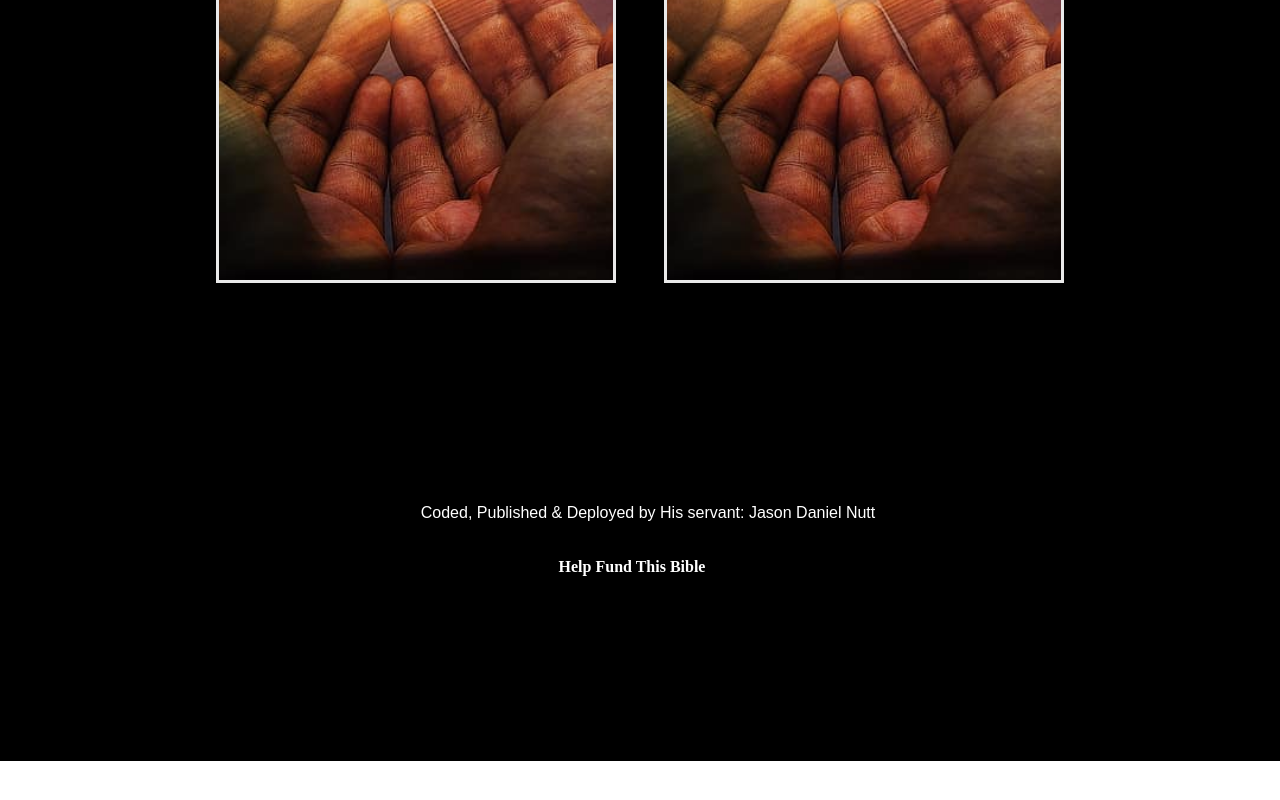
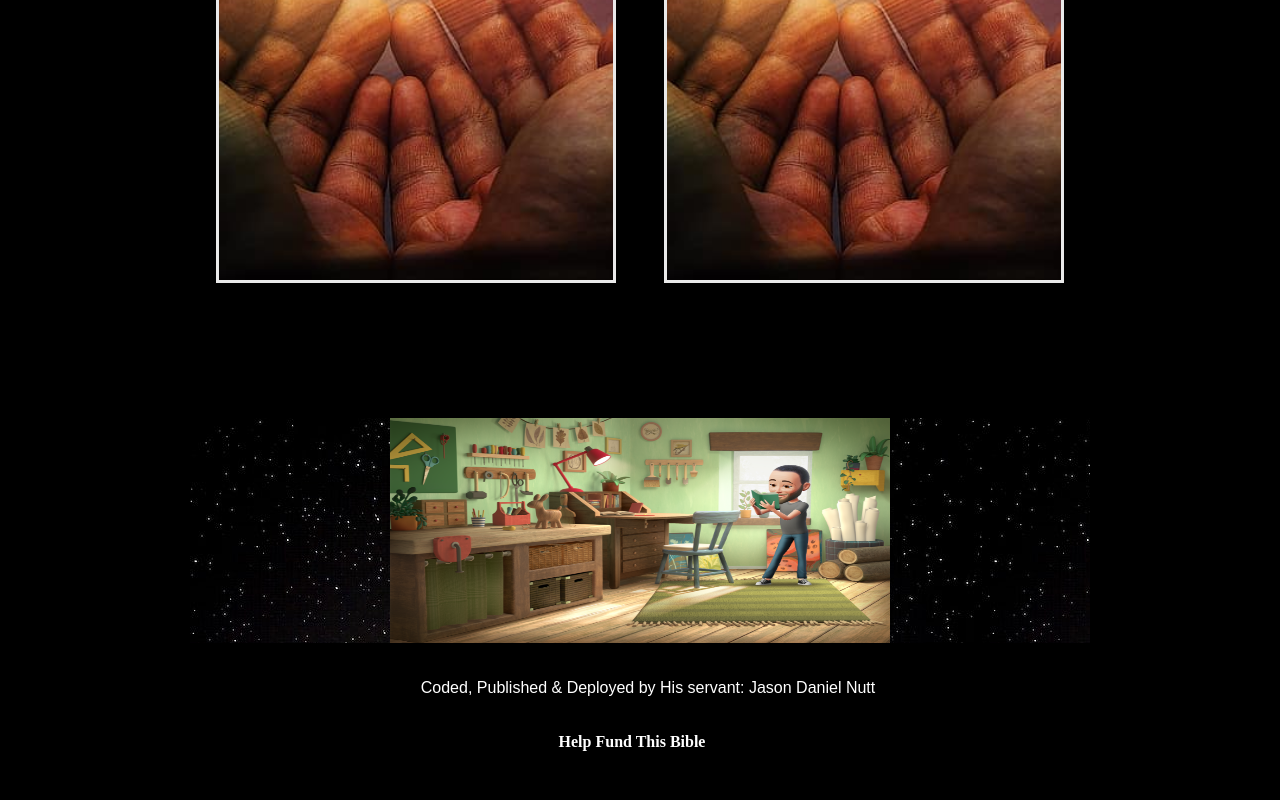
Before and after one commit to jnutt367/mark, a Next.js app: page / in a window 1280 px wide. Shown: the part 6643-7443 px from the top of the page. Before the commit the page ends 7404 px from the top, so only its background shows below. Built offline with nearby package versions, Linux system fonts and the light colour scheme.

Commit message:
Update index.js
workshop.png

```diff
--- a/pages/index.js
+++ b/pages/index.js
@@ -924,8 +924,20 @@ The Burial of Jesus
 
             </p>
           </div>
+
         </div>
+
 </div>
+  <div  className={styles.image}>
+       <Image
+                                src="/workshop.png"
+                                alt="the Last supper"
+                                 height={900}
+                                width={2000}
+                                priority
+                              />
+           </div>
+
         <p className={styles.description}>
         <code className={styles.publisher}>
         Coded, Published & Deployed by His servant: Jason Daniel Nutt
```
